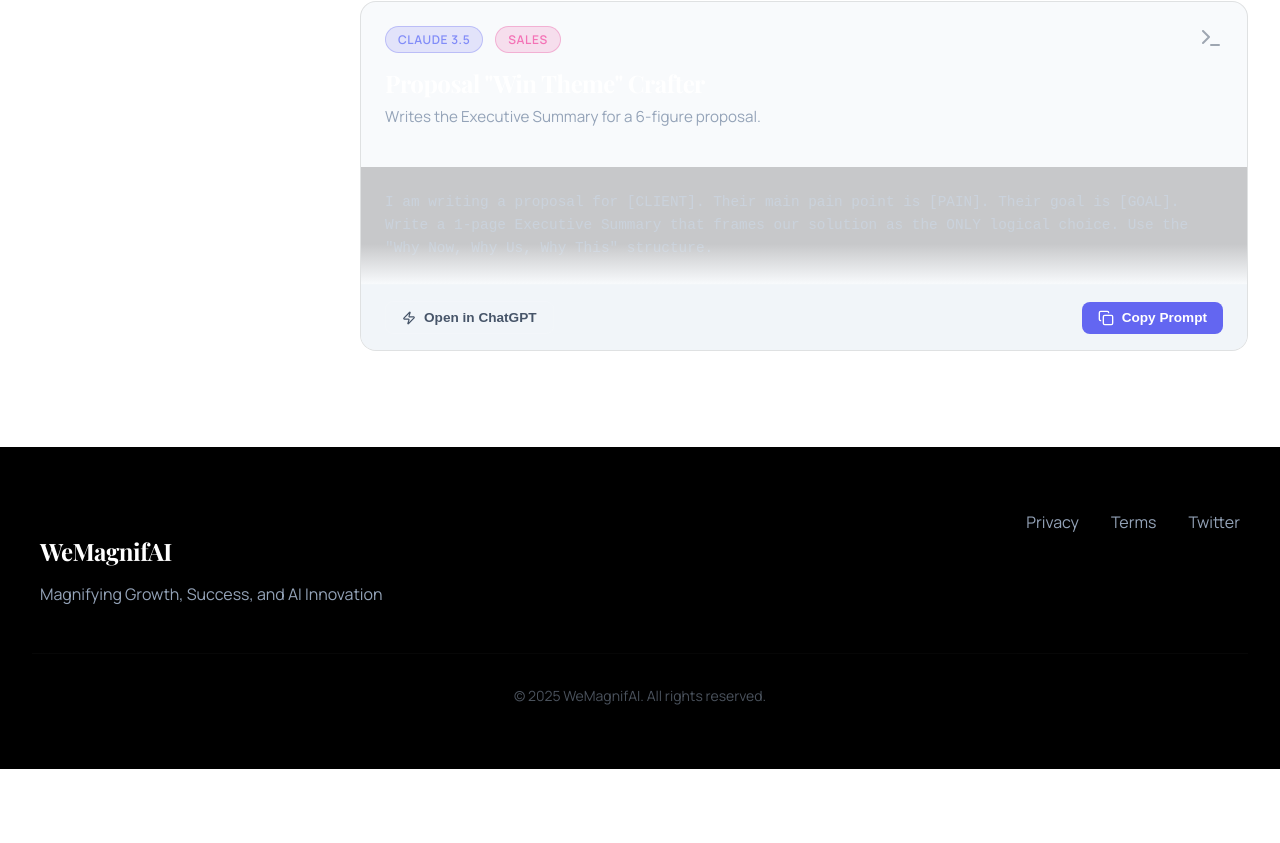
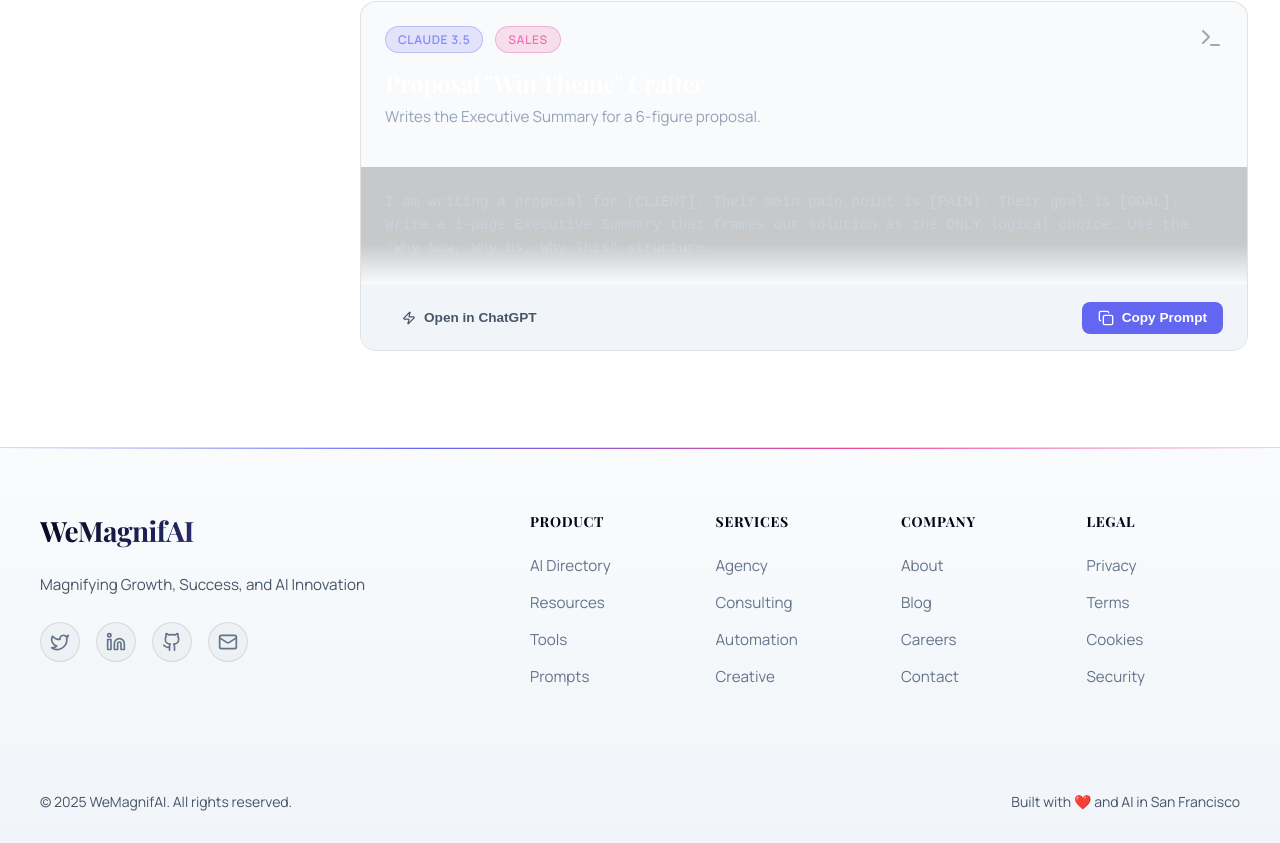
Before and after one commit to werdivine/magnifai-growth-success-brand-magnifiers, a Next.js app: page /prompts in a window 1280 px wide. Shown: the part 6828-7671 px from the top of the page. Before the commit the page ends 7597 px from the top, so only its background shows below. Built offline with nearby package versions, Linux system fonts and the light colour scheme; a web font is replaced by a local one.

Commit message:
Final polish: improve LeadCapture light mode and premium Footer redesign

```diff
--- a/src/components/Footer.module.css
+++ b/src/components/Footer.module.css
@@ -1,54 +1,212 @@
 .footer {
-    border-top: 1px solid var(--card-border);
-    padding: 4rem 2rem;
-    background: #000;
-    color: #94a3b8;
+    background: linear-gradient(180deg, rgba(10, 10, 11, 0.5), rgba(10, 10, 11, 0.95));
+    border-top: 1px solid rgba(255, 255, 255, 0.1);
+    padding: 4rem 2rem 2rem;
     position: relative;
-    z-index: 10;
+}
+
+.footer::before {
+    content: '';
+    position: absolute;
+    top: 0;
+    left: 0;
+    right: 0;
+    height: 1px;
+    background: linear-gradient(90deg, transparent, var(--primary), var(--secondary), transparent);
 }
 
 .container {
     max-width: 1200px;
     margin: 0 auto;
+}
+
+.topSection {
+    display: grid;
+    grid-template-columns: 1.5fr 2.5fr;
+    gap: 4rem;
+    margin-bottom: 3rem;
+}
+
+.brand {
     display: flex;
     flex-direction: column;
+    gap: 1.5rem;
+}
+
+.logo {
+    font-size: 1.75rem;
+    font-weight: 700;
+    color: #fff;
+    margin: 0;
+    font-family: var(--font-playfair);
+    background: linear-gradient(135deg, #fff 0%, #c7d2fe 100%);
+    -webkit-background-clip: text;
+    -webkit-text-fill-color: transparent;
+    background-clip: text;
+}
+
+.tagline {
+    color: #94a3b8;
+    font-size: 0.95rem;
+    line-height: 1.6;
+    margin: 0;
+}
+
+.social {
+    display: flex;
+    gap: 1rem;
+}
+
+.social a {
+    width: 40px;
+    height: 40px;
+    border-radius: 50%;
+    background: rgba(255, 255, 255, 0.05);
+    border: 1px solid rgba(255, 255, 255, 0.1);
+    display: flex;
+    align-items: center;
+    justify-content: center;
+    color: #94a3b8;
+    transition: all 0.3s;
+}
+
+.social a:hover {
+    background: rgba(99, 102, 241, 0.2);
+    border-color: var(--primary);
+    color: var(--primary);
+    transform: translateY(-2px);
+}
+
+.linksGrid {
+    display: grid;
+    grid-template-columns: repeat(4, 1fr);
     gap: 2rem;
 }
 
-@media (min-width: 768px) {
-    .container {
-        flex-direction: row;
+.linkColumn {
+    display: flex;
+    flex-direction: column;
+    gap: 1rem;
+}
+
+.linkColumn h4 {
+    color: #fff;
+    font-size: 0.875rem;
+    font-weight: 700;
+    text-transform: uppercase;
+    letter-spacing: 0.05em;
+    margin: 0 0 0.5rem 0;
+}
+
+.linkColumn a {
+    color: #94a3b8;
+    text-decoration: none;
+    font-size: 0.95rem;
+    transition: color 0.2s;
+}
+
+.linkColumn a:hover {
+    color: var(--primary);
+}
+
+.divider {
+    height: 1px;
+    background: linear-gradient(90deg, transparent, rgba(255, 255, 255, 0.1), transparent);
+    margin: 2rem 0;
+}
+
+.bottomSection {
+    display: flex;
     justify-content: space-between;
+    align-items: center;
+    padding-top: 1.5rem;
+}
+
+.copyright {
+    color: #64748b;
+    font-size: 0.875rem;
+    margin: 0;
+}
+
+.built {
+    color: #64748b;
+    font-size: 0.875rem;
+    margin: 0;
+}
+
+/* Light Theme */
+[data-theme='light'] .footer {
+    background: linear-gradient(180deg, rgba(248, 250, 252, 0.8), rgba(241, 245, 249, 1));
+    border-top-color: rgba(0, 0, 0, 0.1);
+}
+
+[data-theme='light'] .logo {
+    background: linear-gradient(135deg, #020617 0%, #6366f1 100%);
+    -webkit-background-clip: text;
+    -webkit-text-fill-color: transparent;
+    background-clip: text;
+}
+
+[data-theme='light'] .tagline,
+[data-theme='light'] .copyright,
+[data-theme='light'] .built {
+    color: #475569;
+}
+
+[data-theme='light'] .linkColumn h4 {
+    color: #020617;
+}
+
+[data-theme='light'] .linkColumn a {
+    color: #64748b;
+}
+
+[data-theme='light'] .linkColumn a:hover {
+    color: var(--primary);
+}
+
+[data-theme='light'] .social a {
+    background: rgba(0, 0, 0, 0.03);
+    border-color: rgba(0, 0, 0, 0.1);
+    color: #64748b;
+}
+
+[data-theme='light'] .social a:hover {
+    background: rgba(99, 102, 241, 0.1);
+    border-color: var(--primary);
+    color: var(--primary);
+}
+
+/* Mobile Responsive */
+@media (max-width: 768px) {
+    .topSection {
+        grid-template-columns: 1fr;
+        gap: 3rem;
+    }
+
+    .linksGrid {
+        grid-template-columns: repeat(2, 1fr);
+        gap: 2rem;
+    }
+
+    .bottomSection {
+        flex-direction: column;
+        gap: 1rem;
+        text-align: center;
     }
 }
 
-.logo {
-    color: white;
-    font-size: 1.5rem;
-    margin-bottom: 0.5rem;
-    font-weight: 700;
+@media (max-width: 480px) {
+    .footer {
+        padding: 3rem 1.5rem 1.5rem;
     }
 
-.links {
-    display: flex;
+    .linksGrid {
+        grid-template-columns: 1fr;
         gap: 2rem;
     }
 
-.links a {
-    color: #94a3b8;
-    text-decoration: none;
-    transition: color 0.2s;
+    .social {
+        justify-content: flex-start;
     }
-
-.links a:hover {
-    color: white;
 }
-
-.copy {
-    text-align: center;
-    font-size: 0.875rem;
-    opacity: 0.5;
-    margin-top: 2rem;
-    padding-top: 2rem;
-    border-top: 1px solid rgba(255, 255, 255, 0.05);
-}
--- a/src/components/Footer.tsx
+++ b/src/components/Footer.tsx
@@ -1,20 +1,65 @@
 import styles from './Footer.module.css';
+import { Twitter, Linkedin, Github, Mail } from 'lucide-react';
+import Link from 'next/link';
 
 export default function Footer() {
     return (
         <footer className={styles.footer}>
             <div className={styles.container}>
-                <div className={styles.brand}>
-                    <h3 className={styles.logo}>WeMagnifAI</h3>
-                    <p>Magnifying Growth, Success, and AI Innovation</p>
+                <div className={styles.topSection}>
+                    <div className={styles.brand}>
+                        <h3 className={styles.logo}>WeMagnifAI</h3>
+                        <p className={styles.tagline}>Magnifying Growth, Success, and AI Innovation</p>
+                        <div className={styles.social}>
+                            <a href="#" aria-label="Twitter"><Twitter size={20} /></a>
+                            <a href="#" aria-label="LinkedIn"><Linkedin size={20} /></a>
+                            <a href="#" aria-label="GitHub"><Github size={20} /></a>
+                            <a href="#" aria-label="Email"><Mail size={20} /></a>
+                        </div>
+                    </div>
+
+                    <div className={styles.linksGrid}>
+                        <div className={styles.linkColumn}>
+                            <h4>Product</h4>
+                            <Link href="/directory">AI Directory</Link>
+                            <Link href="/resources">Resources</Link>
+                            <Link href="/tools">Tools</Link>
+                            <Link href="/prompts">Prompts</Link>
+                        </div>
+
+                        <div className={styles.linkColumn}>
+                            <h4>Services</h4>
+                            <Link href="/agency">Agency</Link>
+                            <Link href="/consulting">Consulting</Link>
+                            <Link href="/automation">Automation</Link>
+                            <Link href="/design">Creative</Link>
+                        </div>
+
+                        <div className={styles.linkColumn}>
+                            <h4>Company</h4>
+                            <Link href="/about">About</Link>
+                            <Link href="/blog">Blog</Link>
+                            <Link href="/careers">Careers</Link>
+                            <Link href="/contact">Contact</Link>
+                        </div>
+
+                        <div className={styles.linkColumn}>
+                            <h4>Legal</h4>
+                            <Link href="/privacy">Privacy</Link>
+                            <Link href="/terms">Terms</Link>
+                            <Link href="/cookies">Cookies</Link>
+                            <Link href="/security">Security</Link>
+                        </div>
+                    </div>
                 </div>
-                <div className={styles.links}>
-                    <a href="#">Privacy</a>
-                    <a href="#">Terms</a>
-                    <a href="#">Twitter</a>
+
+                <div className={styles.divider}></div>
+
+                <div className={styles.bottomSection}>
+                    <p className={styles.copyright}>&copy; 2025 WeMagnifAI. All rights reserved.</p>
+                    <p className={styles.built}>Built with ❤️ and AI in San Francisco</p>
                 </div>
             </div>
-            <div className={styles.copy}>&copy; 2025 WeMagnifAI. All rights reserved.</div>
         </footer>
     )
 }
--- a/src/components/LeadCapture.module.css
+++ b/src/components/LeadCapture.module.css
@@ -1,62 +1,144 @@
 .section {
-    padding: 4rem 2rem;
+    padding: 5rem 2rem;
     border-top: 1px solid var(--card-border);
-    background: linear-gradient(to top, rgba(0, 0, 0, 0.5), transparent);
+    background: linear-gradient(135deg, rgba(99, 102, 241, 0.05), rgba(236, 72, 153, 0.05));
+    position: relative;
+    overflow: hidden;
+}
+
+.section::before {
+    content: '';
+    position: absolute;
+    top: 0;
+    left: 0;
+    right: 0;
+    height: 1px;
+    background: linear-gradient(90deg, transparent, var(--primary), transparent);
 }
 
 .container {
-    max-width: 600px;
+    max-width: 700px;
     margin: 0 auto;
     text-align: center;
 }
 
 .heading {
-    font-size: 2.5rem;
+    font-size: 3rem;
     font-weight: 700;
     margin-bottom: 1rem;
     color: #fff;
+    font-family: var(--font-playfair);
+    background: linear-gradient(135deg, #fff 0%, #c7d2fe 100%);
+    -webkit-background-clip: text;
+    -webkit-text-fill-color: transparent;
+    background-clip: text;
 }
 
 .subtext {
-    color: #94a3b8;
-    margin-bottom: 2rem;
-    font-size: 1.125rem;
+    color: #cbd5e1;
+    margin-bottom: 2.5rem;
+    font-size: 1.25rem;
+    line-height: 1.6;
 }
 
 .form {
     display: flex;
-    gap: 0.5rem;
-    background: rgba(255, 255, 255, 0.05);
-    padding: 0.5rem;
+    gap: 0.75rem;
+    background: rgba(255, 255, 255, 0.08);
+    padding: 0.75rem;
     border-radius: 999px;
-    border: 1px solid var(--card-border);
+    border: 1px solid rgba(255, 255, 255, 0.15);
+    box-shadow: 0 8px 32px rgba(0, 0, 0, 0.3);
+    transition: border-color 0.3s;
+}
+
+.form:focus-within {
+    border-color: var(--primary);
+    box-shadow: 0 8px 32px rgba(99, 102, 241, 0.3);
 }
 
 .input {
     flex: 1;
     background: transparent;
     border: none;
-    padding: 0.75rem 1.5rem;
+    padding: 1rem 1.5rem;
     color: #fff;
-    font-size: 1rem;
+    font-size: 1.05rem;
     outline: none;
 }
 
 .input::placeholder {
-    color: #64748b;
+    color: #94a3b8;
 }
 
 .button {
-    background: #fff;
-    color: #000;
+    background: linear-gradient(135deg, #6366f1 0%, #8b5cf6 100%);
+    color: #fff;
     border: none;
-    padding: 0.75rem 1.5rem;
+    padding: 1rem 2rem;
     border-radius: 999px;
-    font-weight: 600;
+    font-weight: 700;
     cursor: pointer;
-    transition: opacity 0.2s;
+    transition: all 0.3s;
+    box-shadow: 0 4px 16px rgba(99, 102, 241, 0.4);
 }
 
 .button:hover {
-    opacity: 0.9;
+    transform: translateY(-2px);
+    box-shadow: 0 6px 24px rgba(99, 102, 241, 0.6);
 }
+
+/* Light Theme */
+[data-theme='light'] .section {
+    background: linear-gradient(135deg, rgba(99, 102, 241, 0.03), rgba(236, 72, 153, 0.03));
+}
+
+[data-theme='light'] .heading {
+    background: linear-gradient(135deg, #020617 0%, #6366f1 100%);
+    -webkit-background-clip: text;
+    -webkit-text-fill-color: transparent;
+    background-clip: text;
+}
+
+[data-theme='light'] .subtext {
+    color: #475569;
+}
+
+[data-theme='light'] .form {
+    background: rgba(0, 0, 0, 0.03);
+    border-color: rgba(0, 0, 0, 0.1);
+}
+
+[data-theme='light'] .form:focus-within {
+    border-color: var(--primary);
+    box-shadow: 0 8px 32px rgba(99, 102, 241, 0.15);
+}
+
+[data-theme='light'] .input {
+    color: #020617;
+}
+
+[data-theme='light'] .input::placeholder {
+    color: #94a3b8;
+}
+
+@media (max-width: 640px) {
+    .heading {
+        font-size: 2rem;
+    }
+
+    .subtext {
+        font-size: 1.05rem;
+    }
+
+    .form {
+        flex-direction: column;
+        gap: 0.5rem;
+        padding: 0.5rem;
+        border-radius: 1rem;
+    }
+
+    .button {
+        width: 100%;
+    }
+}
```
Lines whose indentation alone changed are shown as unchanged.
